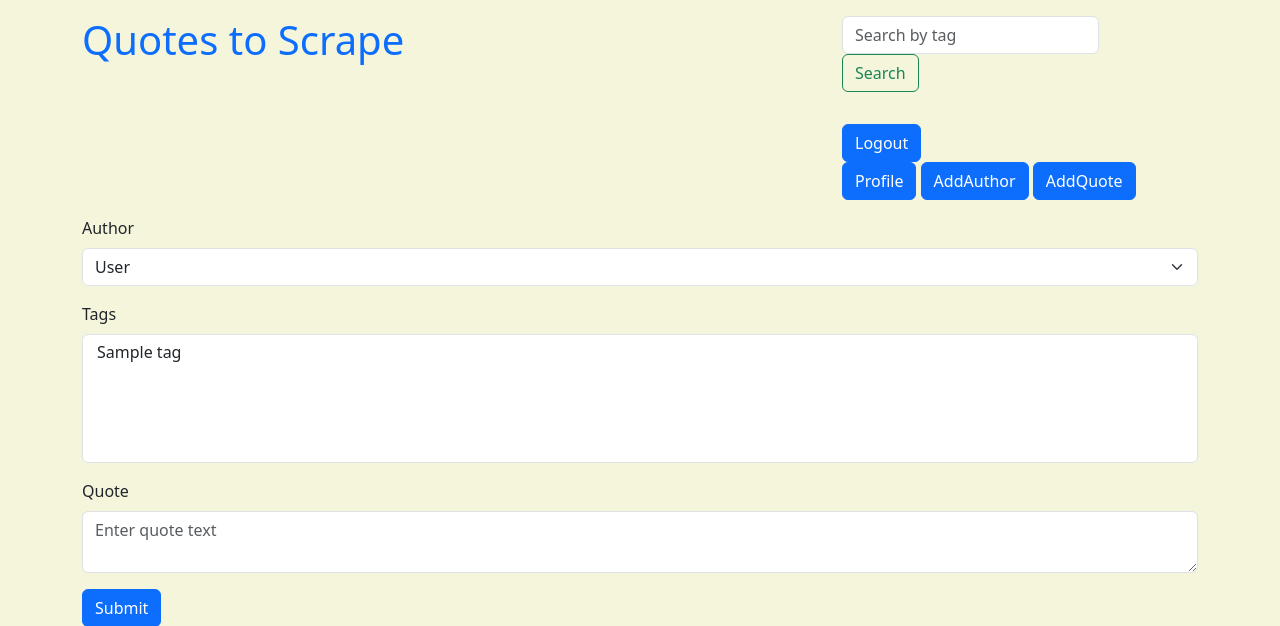
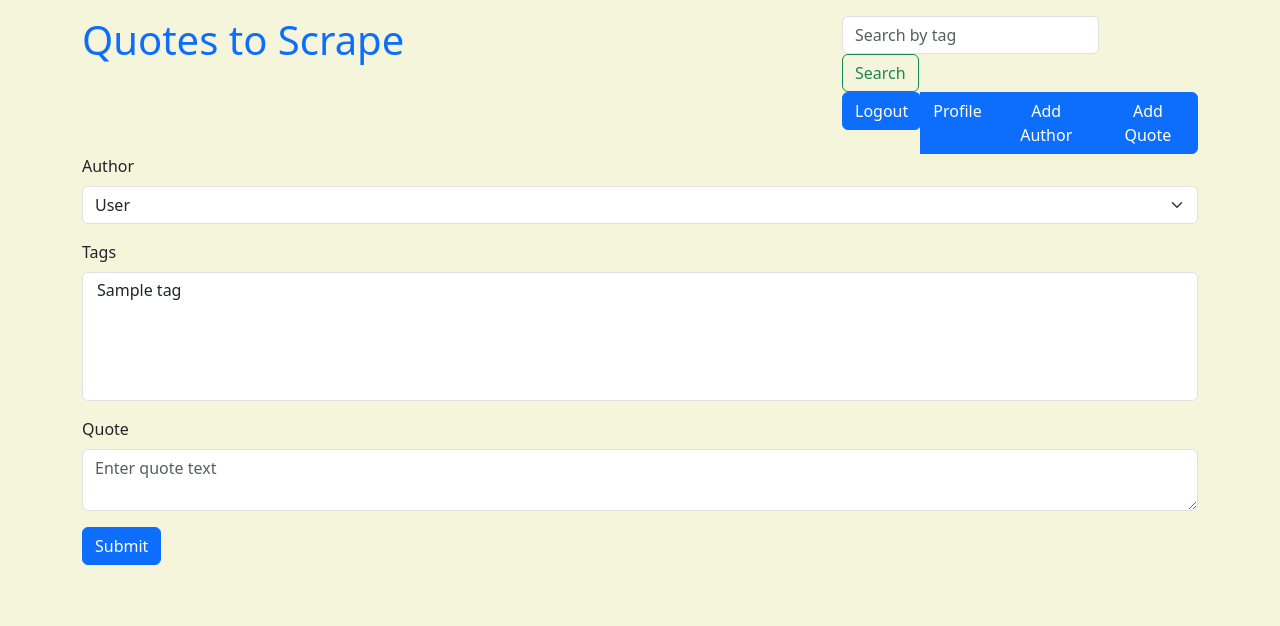
Before and after one commit to VladSkopenko/Django_quote_site, a Django app: page /add_quote/ in a window 1280 px wide. Shown: the top 626 px of the page. Run offline with Django 5.2, Linux system fonts and the light colour scheme; a user stored in the database is signed in; tables that the repository leaves empty hold one stand-in row (values such as "Sample post").

Commit message:
fix buttons

```diff
--- a/hw/quotes/templates/quotes/base.html
+++ b/hw/quotes/templates/quotes/base.html
@@ -32,21 +32,20 @@
                     <button class="btn btn-outline-success my-2 my-sm-0" type="submit">Search</button>
                 </form>
             </div>
-            <p>
+            <div aria-label="User actions" class="btn-group" role="group">
                 {% if user.is_authenticated %}
-            <form action="{% url 'users:logout' %}" method="post">
-                {% csrf_token %}
-                <button class="btn btn-primary mt-3" type="submit">Logout</button>
-            </form>
+                <form action="{% url 'users:logout' %}" class="d-inline" method="post">
+                    {% csrf_token %}
+                    <button class="btn btn-primary" type="submit">Logout</button>
+                </form>
                 <a href="{% url 'users:profile' %}" class="btn btn-primary">Profile</a>
-                <a href="{% url 'quotes:add_author' %}" class="btn btn-primary">AddAuthor</a>
-                <a href="{% url 'quotes:add_quote' %}" class="btn btn-primary">AddQuote</a>
-
+                <a class="btn btn-primary" href="{% url 'quotes:add_author' %}">Add Author</a>
+                <a class="btn btn-primary" href="{% url 'quotes:add_quote' %}">Add Quote</a>
                 {% else %}
                 <a href="{% url 'users:register' %}" class="btn btn-primary">Register</a>
                 <a href="{% url 'users:login' %}" class="btn btn-primary">Login</a>
                 {% endif %}
-            </p>
+            </div>
         </div>
     </div>
 
```
